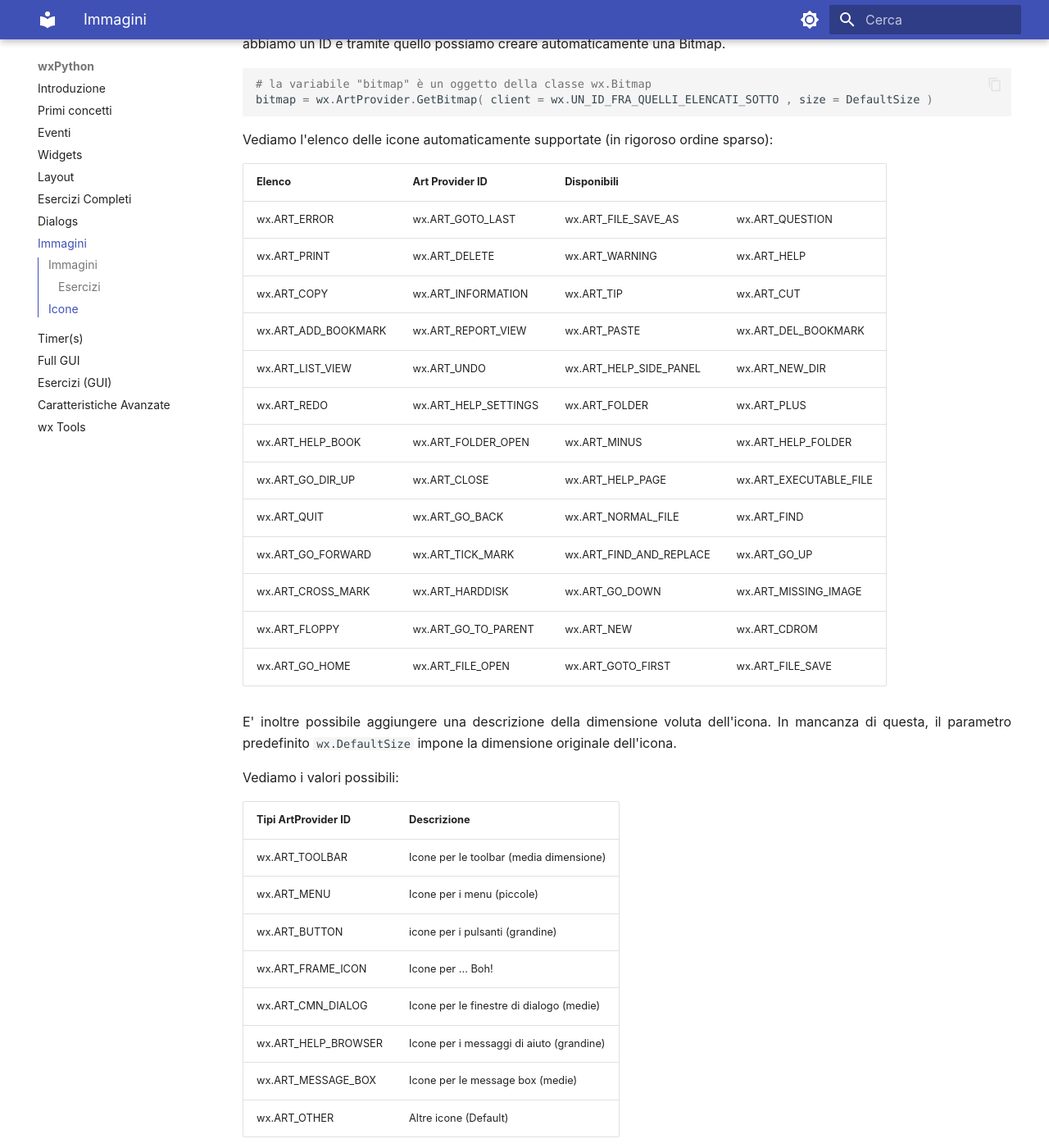
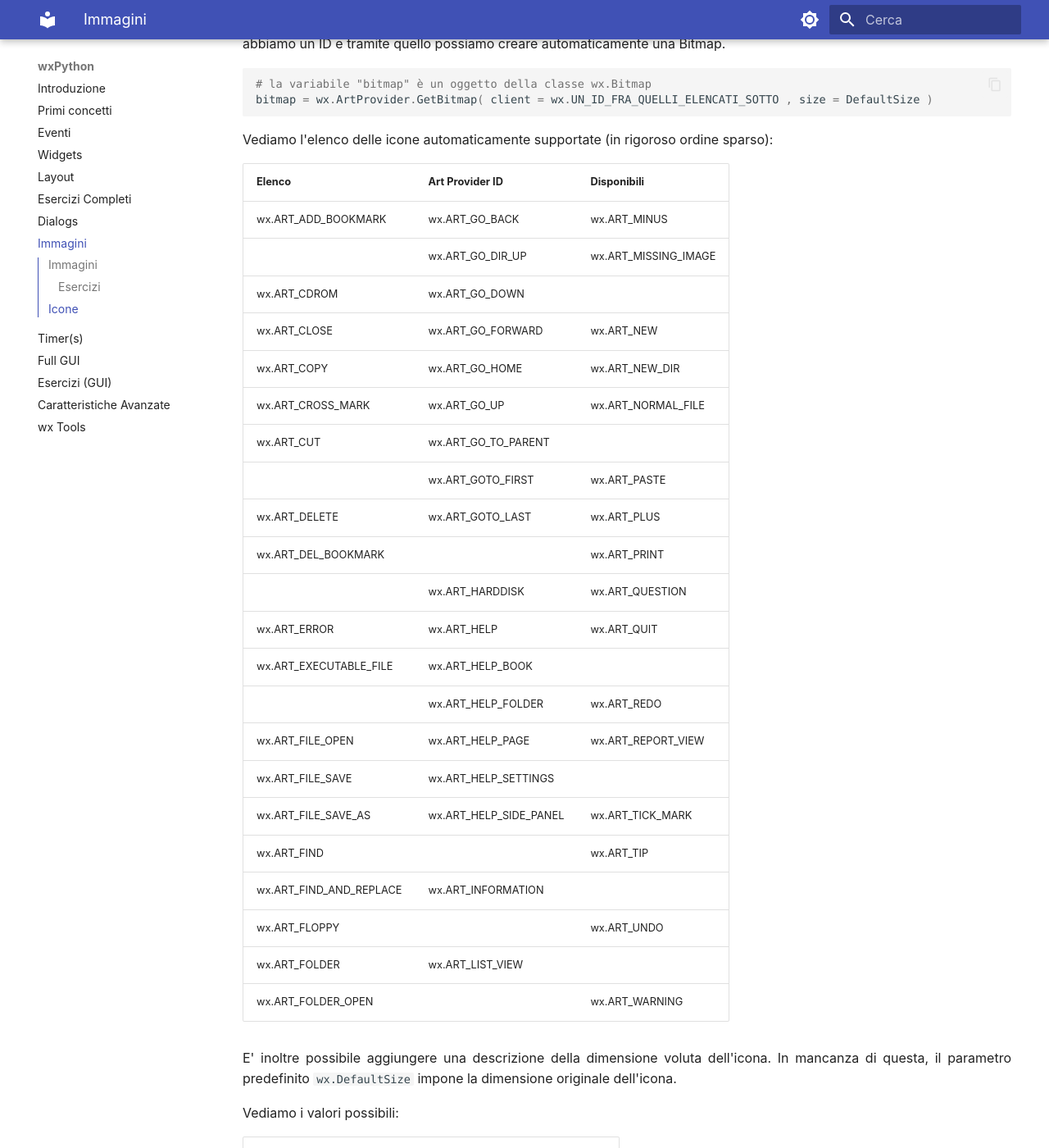
Before and after one commit to adjamhub/pyhandouts, an MkDocs documentation site: the page built from docs/wx/150_images.md, in a window 1280 px wide and 1400 px high, scrolled down 2832 px. Shown: the whole window at 82% size. Built offline with MkDocs 1.6.1 and Material for MkDocs 9.7.7, drawn with Linux system fonts in a browser that asks for light colours; emoji names are drawn with the system emoji font.

Commit message:
fix icons order

```diff
--- a/docs/wx/150_images.md
+++ b/docs/wx/150_images.md
@@ -130,21 +130,32 @@
 Vediamo l'elenco delle icone automaticamente supportate (in rigoroso ordine sparso):
 
 
-| Elenco              | Art Provider ID       | Disponibili               |                        |
-|---------------------|-----------------------|---------------------------|------------------------|
-| wx.ART_ERROR        | wx.ART_GOTO_LAST      | wx.ART_FILE_SAVE_AS       | wx.ART_QUESTION        |
-| wx.ART_PRINT        | wx.ART_DELETE         | wx.ART_WARNING            | wx.ART_HELP            |
-| wx.ART_COPY         | wx.ART_INFORMATION    | wx.ART_TIP                | wx.ART_CUT             |
-| wx.ART_ADD_BOOKMARK | wx.ART_REPORT_VIEW    | wx.ART_PASTE              | wx.ART_DEL_BOOKMARK    |
-| wx.ART_LIST_VIEW    | wx.ART_UNDO           | wx.ART_HELP_SIDE_PANEL    | wx.ART_NEW_DIR         |
-| wx.ART_REDO         | wx.ART_HELP_SETTINGS  | wx.ART_FOLDER             | wx.ART_PLUS            |
-| wx.ART_HELP_BOOK    | wx.ART_FOLDER_OPEN    | wx.ART_MINUS              | wx.ART_HELP_FOLDER     |
-| wx.ART_GO_DIR_UP    | wx.ART_CLOSE          | wx.ART_HELP_PAGE          | wx.ART_EXECUTABLE_FILE |
-| wx.ART_QUIT         | wx.ART_GO_BACK        | wx.ART_NORMAL_FILE        | wx.ART_FIND            |
-| wx.ART_GO_FORWARD   | wx.ART_TICK_MARK      | wx.ART_FIND_AND_REPLACE   | wx.ART_GO_UP           |
-| wx.ART_CROSS_MARK   | wx.ART_HARDDISK       | wx.ART_GO_DOWN            | wx.ART_MISSING_IMAGE   |
-| wx.ART_FLOPPY       | wx.ART_GO_TO_PARENT   | wx.ART_NEW                | wx.ART_CDROM           |
-| wx.ART_GO_HOME      | wx.ART_FILE_OPEN      | wx.ART_GOTO_FIRST         | wx.ART_FILE_SAVE       |
+| Elenco                     | Art Provider ID          | Disponibili            |
+|----------------------------|--------------------------|------------------------|
+| wx.ART_ADD_BOOKMARK        | wx.ART_GO_BACK           | wx.ART_MINUS           |
+|                            | wx.ART_GO_DIR_UP         | wx.ART_MISSING_IMAGE   |
+| wx.ART_CDROM               | wx.ART_GO_DOWN           |                        |
+| wx.ART_CLOSE               | wx.ART_GO_FORWARD        | wx.ART_NEW             |
+| wx.ART_COPY                | wx.ART_GO_HOME           | wx.ART_NEW_DIR         |
+| wx.ART_CROSS_MARK          | wx.ART_GO_UP             | wx.ART_NORMAL_FILE     |
+| wx.ART_CUT                 | wx.ART_GO_TO_PARENT      |                        |
+|                            | wx.ART_GOTO_FIRST        | wx.ART_PASTE           |
+| wx.ART_DELETE              | wx.ART_GOTO_LAST         | wx.ART_PLUS            |
+| wx.ART_DEL_BOOKMARK        |                          | wx.ART_PRINT           |
+|                            | wx.ART_HARDDISK          | wx.ART_QUESTION        |
+| wx.ART_ERROR               | wx.ART_HELP              | wx.ART_QUIT            |
+| wx.ART_EXECUTABLE_FILE     | wx.ART_HELP_BOOK         |                        |
+|                            | wx.ART_HELP_FOLDER       | wx.ART_REDO            |
+| wx.ART_FILE_OPEN           | wx.ART_HELP_PAGE         | wx.ART_REPORT_VIEW     |
+| wx.ART_FILE_SAVE           | wx.ART_HELP_SETTINGS     |                        |
+| wx.ART_FILE_SAVE_AS        | wx.ART_HELP_SIDE_PANEL   | wx.ART_TICK_MARK       |
+| wx.ART_FIND                |                          | wx.ART_TIP             |
+| wx.ART_FIND_AND_REPLACE    | wx.ART_INFORMATION       |                        |
+| wx.ART_FLOPPY              |                          | wx.ART_UNDO            |
+| wx.ART_FOLDER              | wx.ART_LIST_VIEW         |                        |
+| wx.ART_FOLDER_OPEN         |                          | wx.ART_WARNING         |
+
+
 
 
 E' inoltre possibile aggiungere una descrizione della dimensione voluta dell'icona. In mancanza di questa, il parametro predefinito `wx.DefaultSize` impone
```
